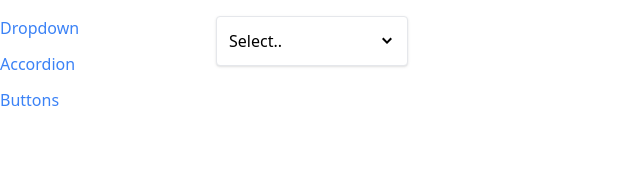
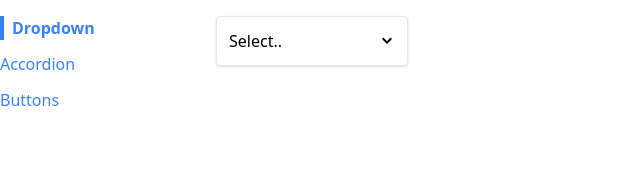
Before and after one commit to Pawelv9/comps, a React (Create React App) app: page / in a window 1280 px wide. Shown: the top 174 px of the page, without its empty margins (0-640 px from the left). Built offline with nearby package versions, Linux system fonts and the light colour scheme.

Commit message:
highlighting the active link

```diff
--- a/src/components/Link.js
+++ b/src/components/Link.js
@@ -1,10 +1,14 @@
 import classNames from "classnames";
 import useNavigation from "../hooks/use-navigation";
 
-function Link({ to, children, className }) {
-    const { navigate } = useNavigation();
+function Link({ to, children, className, activeClassName }) {
+    const { navigate, currentPath } = useNavigation();
 
-    const classes = classNames('text-blue-500', 'mb-3')
+    const classes = classNames(
+        'text-blue-500',
+        className,
+        currentPath === to && activeClassName
+    )
 
     const handleClick = (event) => {
         if (event.metaKey || event.ctrlKey) return;
--- a/src/components/Sidebar.js
+++ b/src/components/Sidebar.js
@@ -9,11 +9,18 @@
     ]
 
     const renderedLinks = links.map(link => {
-        return <Link key={link.label} to={link.path}>{link.label}</Link>
+        return <Link
+            key={link.label}
+            to={link.path}
+            className='mb-3'
+            activeClassName='font-bold border-l-4 border-blue-500 pl-2'
+        >
+            {link.label}
+        </Link>
     })
 
     return (
-        <div className='sticky top-0 overflow-y-scroll flex flex-col'>
+        <div className='sticky top-0 overflow-y-scroll flex flex-col items-start'>
             {renderedLinks}
         </div>
     );
```
